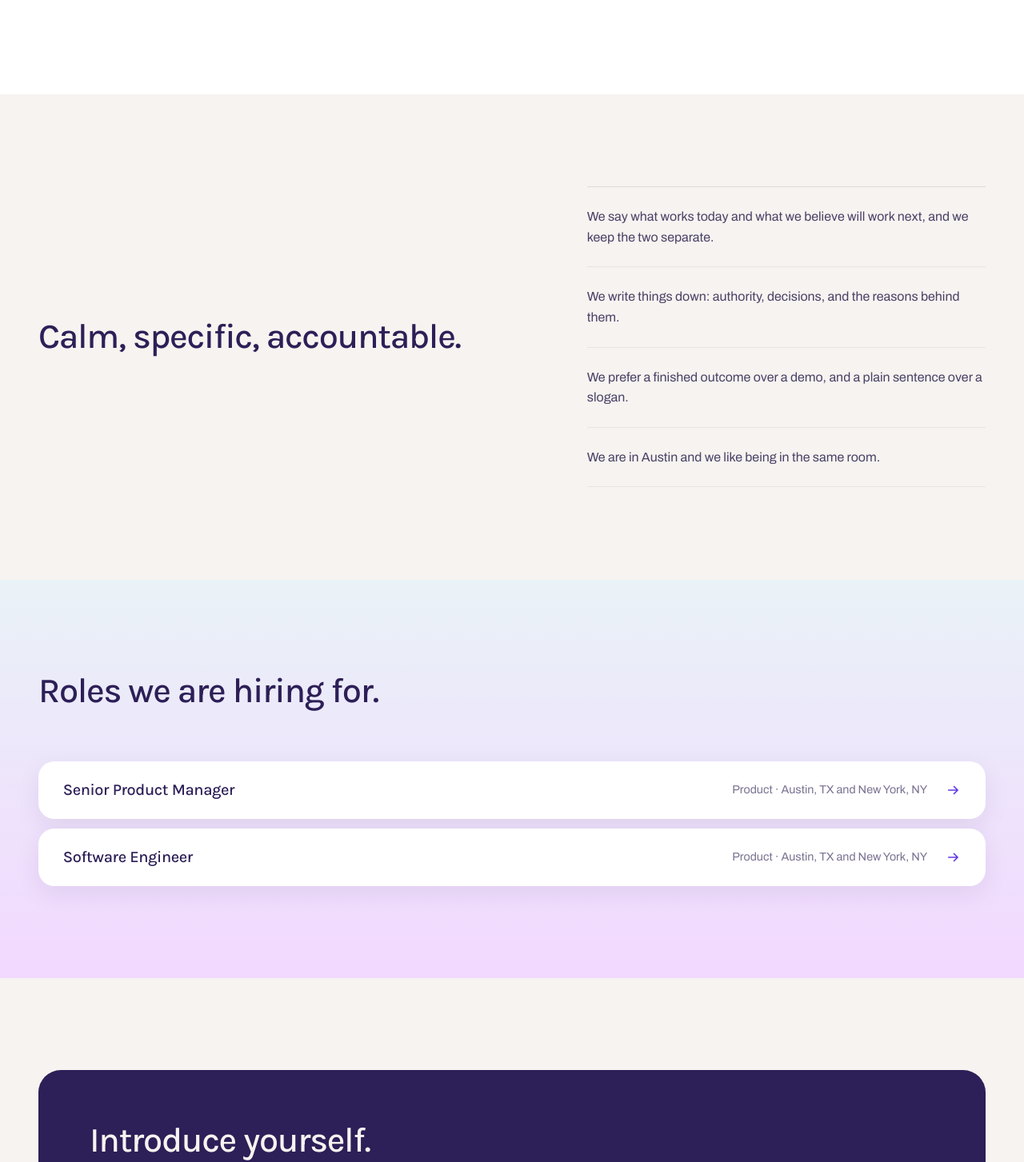
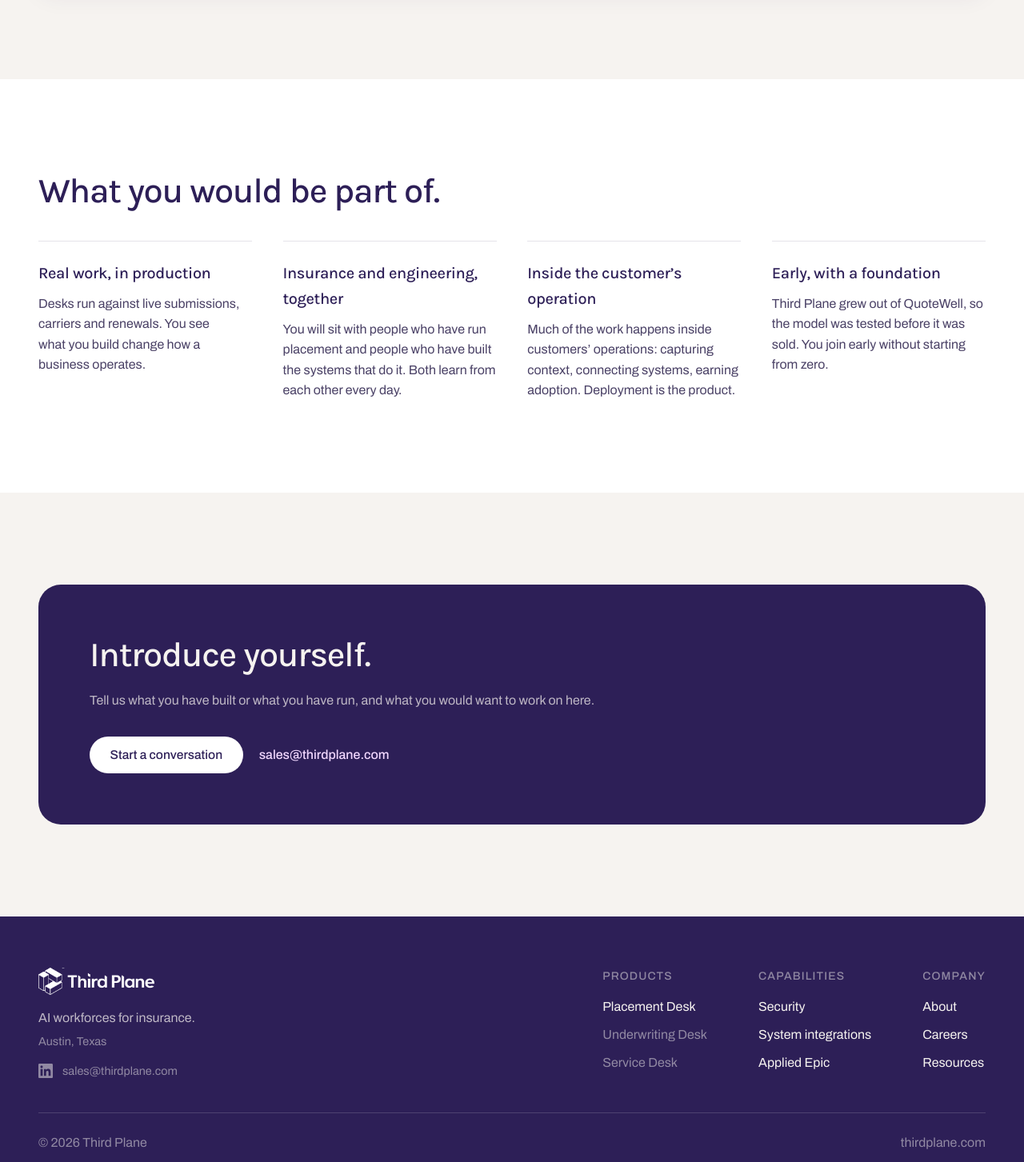
Before and after one commit to Third-Plane/third-plane-site, a React (Vite) app: page /careers in a window 1280 px wide. Shown: the part 884-2337 px from the top of the page at 80% size. Built offline with nearby package versions, Linux system fonts and the light colour scheme.

Commit message:
Update careers and site footer (#14)

```diff
--- a/src/components/Footer.tsx
+++ b/src/components/Footer.tsx
@@ -21,6 +21,7 @@ export function Footer() {
           <Logo tone="white" className="footer__logo" />
           <p className="footer__tagline">{siteFooter.tagline}</p>
           <p className="footer__location">{siteFooter.location}</p>
+          <div className="footer__contact">
             <AppLink
               className="footer__social"
               href={site.linkedin}
@@ -28,6 +29,10 @@ export function Footer() {
             >
               <LinkedInMark />
             </AppLink>
+            <AppLink className="footer__email" href={site.mailto}>
+              {site.email}
+            </AppLink>
+          </div>
         </div>
         <div className="footer__columns">
           {siteFooter.columns.map((column) => (
--- a/src/content/careers.json
+++ b/src/content/careers.json
@@ -25,17 +25,8 @@
       }
     ]
   },
-  "how": {
-    "title": "Calm, specific, accountable.",
-    "items": [
-      "We say what works today and what we believe will work next, and we keep the two separate.",
-      "We write things down: authority, decisions, and the reasons behind them.",
-      "We prefer a finished outcome over a demo, and a plain sentence over a slogan.",
-      "We are in Austin and we like being in the same room."
-    ]
-  },
   "roles": {
-    "title": "Roles we are hiring for.",
+    "title": "Open Roles",
     "empty": "No open roles are listed right now. If you know insurance operations or build AI systems that do real work and want to work on this, write to us anyway.",
     "items": [
       {
--- a/src/data/content-types.ts
+++ b/src/data/content-types.ts
@@ -80,7 +80,6 @@ export type CareersFile = {
   title: Lines;
   lead: string;
   why: { title: string; items: Card[] };
-  how: { title: string; items: string[] };
   roles: {
     title: string;
     empty: string;
--- a/src/data/content.ts
+++ b/src/data/content.ts
@@ -117,8 +117,6 @@ export const siteFooter = {
         { label: "About", href: "/company" },
         { label: "Careers", href: "/careers" },
         { label: "Resources", href: "/resources" },
-        { label: "LinkedIn", href: site.linkedin },
-        { label: site.email, href: site.mailto },
       ],
     },
   ],
--- a/src/index.css
+++ b/src/index.css
@@ -1166,30 +1166,6 @@ ol {
     grid-template-columns: 1fr;
   }
 }
-.human {
-  grid-template-columns: minmax(0, 1.1fr) minmax(0, 0.9fr);
-  align-items: center;
-  gap: clamp(2.5rem, 6vw, 6rem);
-  display: grid;
-}
-.human__list {
-  border-top: 1.5px solid var(--line);
-  display: grid;
-}
-.human__list li {
-  border-bottom: 1px solid var(--line-soft);
-  font-family: var(--font-head);
-  letter-spacing: -0.02em;
-  color: var(--ink);
-  padding: 1.5rem 0;
-  font-size: var(--type-md);
-  font-weight: 500;
-}
-@media (width <= 860px) {
-  .human {
-    grid-template-columns: 1fr;
-  }
-}
 .cta {
   border-radius: calc(var(--radius) + 8px);
   background: var(--deep);
@@ -1441,14 +1417,6 @@ ol {
   }
 }
 
-.human__list--prose li {
-  font-family: var(--font-body);
-  font-size: var(--type-sm);
-  letter-spacing: 0;
-  font-weight: 400;
-  color: var(--ink-body);
-}
-
 .flow--dark .flow__col {
   background: #f6f3f00a;
   border: 1px solid var(--line-dark);
@@ -1787,13 +1755,23 @@ ol {
   font-size: 0.9rem;
   color: var(--on-dark-faint);
 }
-.footer__social {
+.footer__contact {
+  display: flex;
+  align-items: center;
+  gap: 0.75rem;
+  margin-top: 0.85rem;
+}
+.footer__social,
+.footer__email {
   display: inline-flex;
-  margin-top: 0.85rem;
   color: var(--on-dark-faint);
   transition: color 0.2s;
 }
-.footer__social:hover {
+.footer__email {
+  font-size: 0.9rem;
+}
+.footer__social:hover,
+.footer__email:hover {
   color: var(--pink);
 }
 .footer__social svg {
--- a/src/pages/Careers.tsx
+++ b/src/pages/Careers.tsx
@@ -11,34 +11,7 @@ export function Careers() {
     <>
       <PageHero family="careers" title={page.title} lead={page.lead} />
 
-      <section className="section section--white" id="why">
-        <div className="container">
-          <SectionHead title={page.why.title} />
-          <div className="grid grid--4">
-            {page.why.items.map((item, i) => (
-              <article className="point" data-reveal style={delayStyle(i)} key={item.title}>
-                <h3 className="point__title">{item.title}</h3>
-                <p className="point__body">{item.body}</p>
-              </article>
-            ))}
-          </div>
-        </div>
-      </section>
-
-      <section className="section" id="how">
-        <div className="container human">
-          <div data-reveal>
-            <h2 className="display-2">{page.how.title}</h2>
-          </div>
-          <ul className="human__list human__list--prose" data-reveal style={delayStyle(1)}>
-            {page.how.items.map((item) => (
-              <li key={item}>{item}</li>
-            ))}
-          </ul>
-        </div>
-      </section>
-
-      <section className="section section--blend" id="roles">
+      <section className="section" id="roles">
         <div className="container">
           <SectionHead title={page.roles.title} />
           {page.roles.items.length ? (
@@ -63,6 +36,20 @@ export function Careers() {
         </div>
       </section>
 
+      <section className="section section--white" id="why">
+        <div className="container">
+          <SectionHead title={page.why.title} />
+          <div className="grid grid--4">
+            {page.why.items.map((item, i) => (
+              <article className="point" data-reveal style={delayStyle(i)} key={item.title}>
+                <h3 className="point__title">{item.title}</h3>
+                <p className="point__body">{item.body}</p>
+              </article>
+            ))}
+          </div>
+        </div>
+      </section>
+
       <Cta title={page.cta.title} body={page.cta.body} href={site.mailto} />
     </>
   );
```
Also changed, not shown: .pages.yml. Lines whose indentation alone changed are shown as unchanged.
